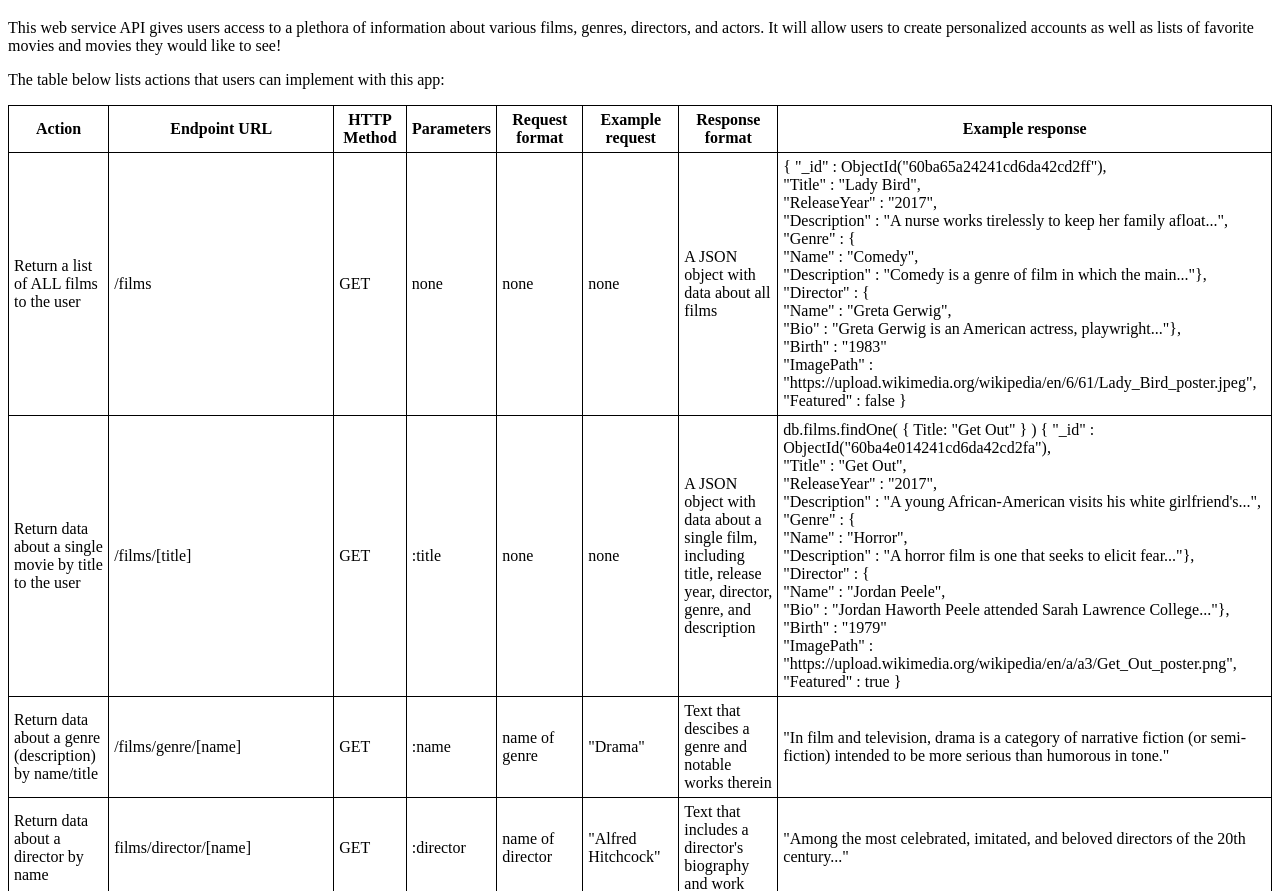
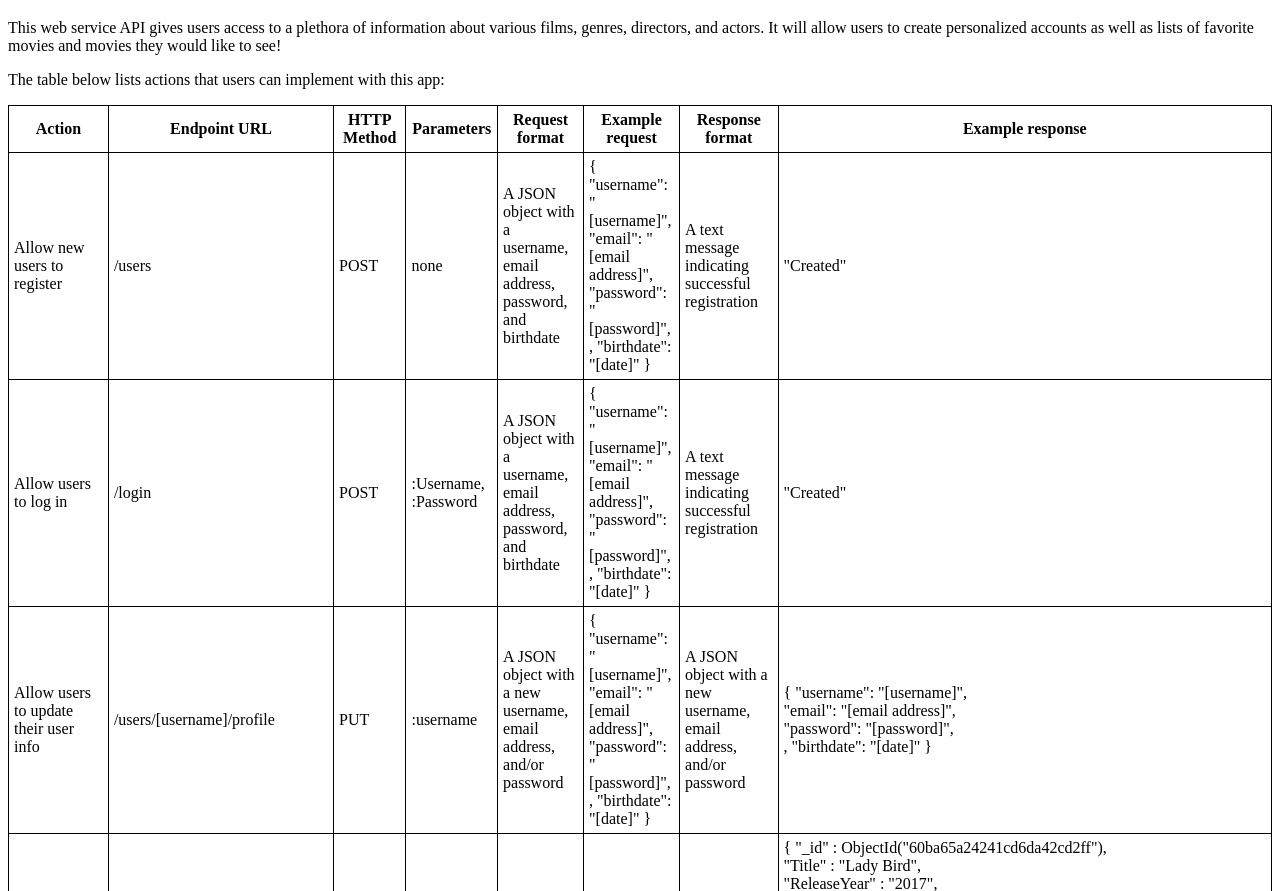
Before and after one commit to shplank/movie_api, a website: page public/documentation.html in a window 1280 px wide. Shown: the part 61-952 px from the top of the page. Drawn offline with Linux system fonts and the light colour scheme.

Commit message:
Update documentation.html
Added login instructions and moved elements

```diff
--- a/public/documentation.html
+++ b/public/documentation.html
@@ -35,6 +35,56 @@
       <th>Example request</th>
       <th>Response format</th>
       <th>Example response</th>
+    </tr>
+    <tr>
+      <td>Allow new users to register</td>
+      <td>/users</td>
+      <td>POST</td>
+      <td>none</td>
+      <td>A JSON object with a username, email address, password, and birthdate</td>
+      <td>{
+        "username": "[username]",<br>
+        "email": "[email address]",<br>
+        "password": "[password]",<br>,
+        "birthdate": "[date]"
+      }</td>
+      <td>A text message indicating successful registration</td>
+      <td>"Created"</td>
+    </tr>
+    <tr>
+      <td>Allow users to log in</td>
+      <td>/login</td>
+      <td>POST</td>
+      <td>:Username, :Password</td>
+      <td>A JSON object with a username, email address, password, and birthdate</td>
+      <td>{
+        "username": "[username]",<br>
+        "email": "[email address]",<br>
+        "password": "[password]",<br>,
+        "birthdate": "[date]"
+      }</td>
+      <td>A text message indicating successful registration</td>
+      <td>"Created"</td>
+    </tr>
+    <tr>
+      <td>Allow users to update their user info</td>
+      <td>/users/[username]/profile</td>
+      <td>PUT</td>
+      <td>:username</td>
+      <td>A JSON object with a new username, email address, and/or password</td>
+      <td>{
+        "username": "[username]",<br>
+        "email": "[email address]",<br>
+        "password": "[password]",<br>,
+        "birthdate": "[date]"
+      }</td>
+      <td>A JSON object with a new username, email address, and/or password</td>
+      <td>{
+        "username": "[username]",<br>
+        "email": "[email address]",<br>
+        "password": "[password]",<br>,
+        "birthdate": "[date]"
+      }</td>
     </tr>
     <tr>
       <td>Return a list of ALL films to the user</td>
@@ -152,41 +202,6 @@
     }</td>
     </tr>
     <tr>
-      <td>Allow new users to register</td>
-      <td>/users</td>
-      <td>POST</td>
-      <td>none</td>
-      <td>A JSON object with a username, email address, and password</td>
-      <td>{
-        "username": "[username]",<br>
-        "email": "[email address]",<br>
-        "password": "[password]",<br>,
-        "birthdate": "[date]"
-      }</td>
-      <td>A text message indicating successful registration</td>
-      <td>"Created"</td>
-    </tr>
-    <tr>
-      <td>Allow users to update their user info</td>
-      <td>/users/[username]/profile</td>
-      <td>PUT</td>
-      <td>:username</td>
-      <td>A JSON object with a new username, email address, and/or password</td>
-      <td>{
-        "username": "[username]",<br>
-        "email": "[email address]",<br>
-        "password": "[password]",<br>,
-        "birthdate": "[date]"
-      }</td>
-      <td>A JSON object with a new username, email address, and/or password</td>
-      <td>{
-        "username": "[username]",<br>
-        "email": "[email address]",<br>
-        "password": "[password]",<br>,
-        "birthdate": "[date]"
-      }</td>
-    </tr>
-    <tr>
       <td>Allow users to add a movie to their list of Favorites</td>
       <td>/users/[username]/favorites/[title]</td>
       <td>POST</td>
```
